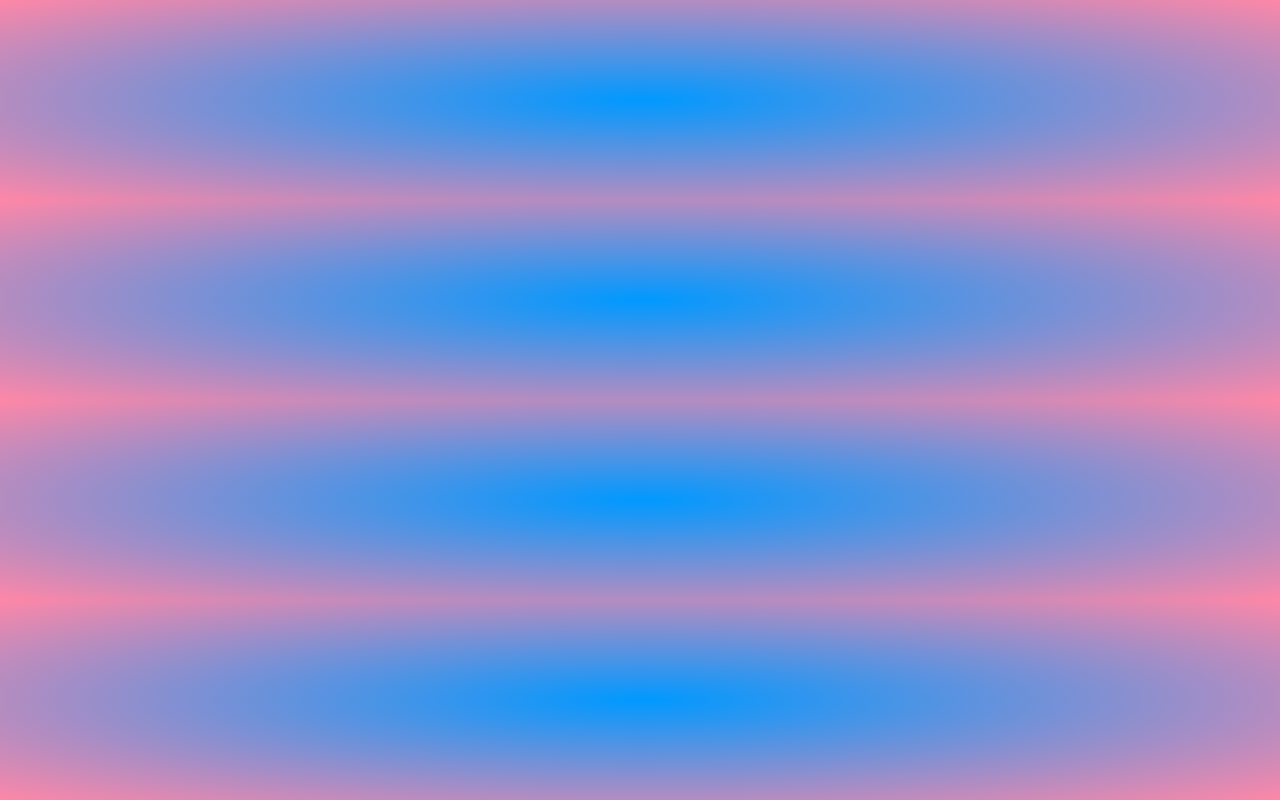
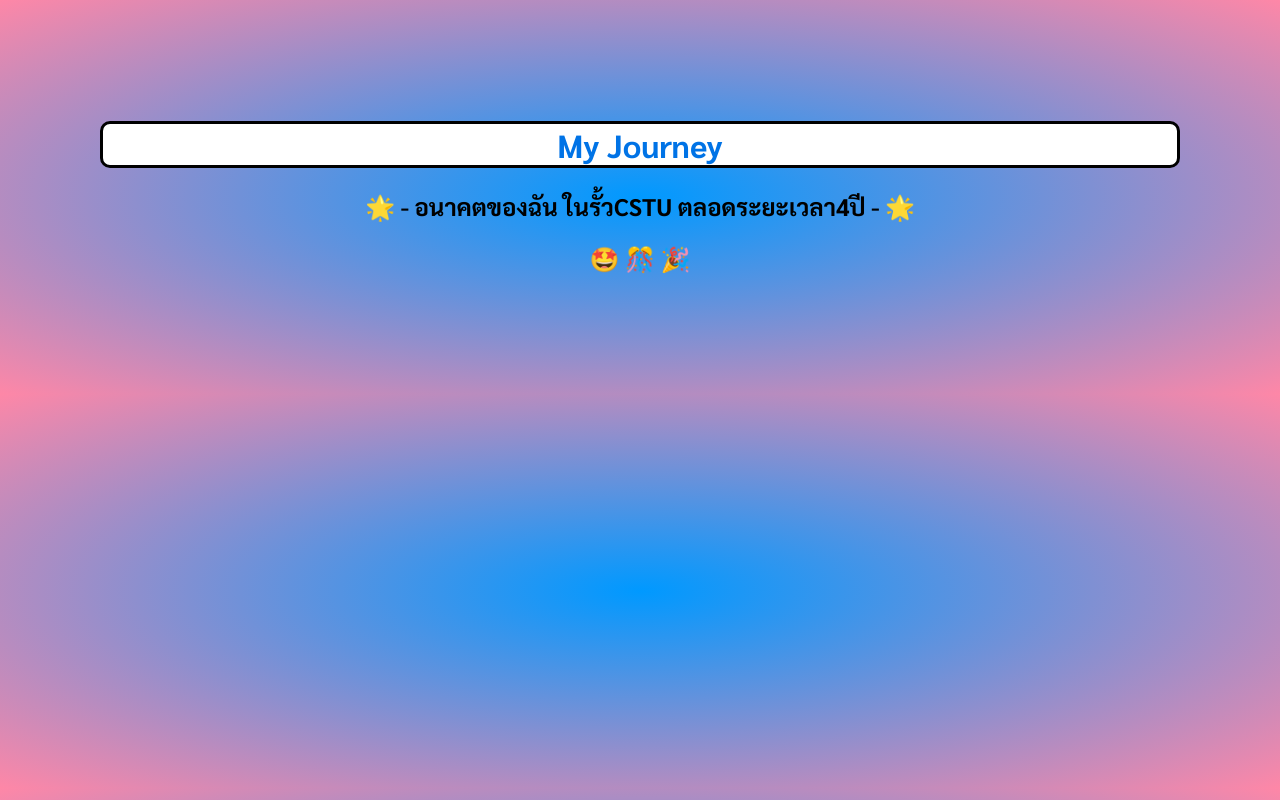
Before and after one commit to pawarisa-amnaka/6709616772_MyCSTUStory, a plain HTML site: page myjourney.html in a window 1280 px wide. Drawn offline with Linux system fonts and the light colour scheme.

Commit message:
my journey h11 h2

```diff
--- a/myjourney.html
+++ b/myjourney.html
@@ -8,3 +8,8 @@
     <link rel="preconnect" href="https://fonts.gstatic.com" crossorigin>
     <link href="https://fonts.googleapis.com/css2?family=Sarabun:ital,wght@0,100;0,200;0,300;0,400;0,500;0,600;0,700;0,800;1,100;1,200;1,300;1,400;1,500;1,600;1,700;1,800&display=swap" rel="stylesheet">
 </head>
+<body>
+    <h1>My Journey</h1>
+    <h2><center>&#127775 - อนาคตของฉัน ในรั้วCSTU ตลอดระยะเวลา4ปี - &#127775 </center> </h2>
+    <h2><center>&#129321 &#127882 &#127881</center></h2>
+</body>
```
